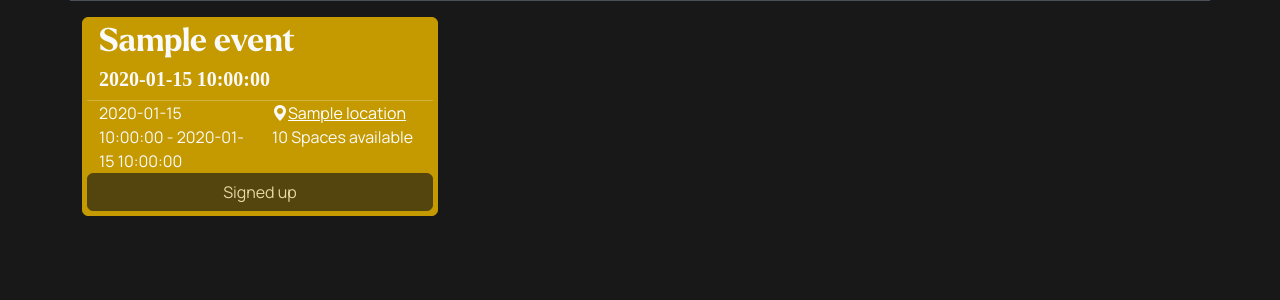
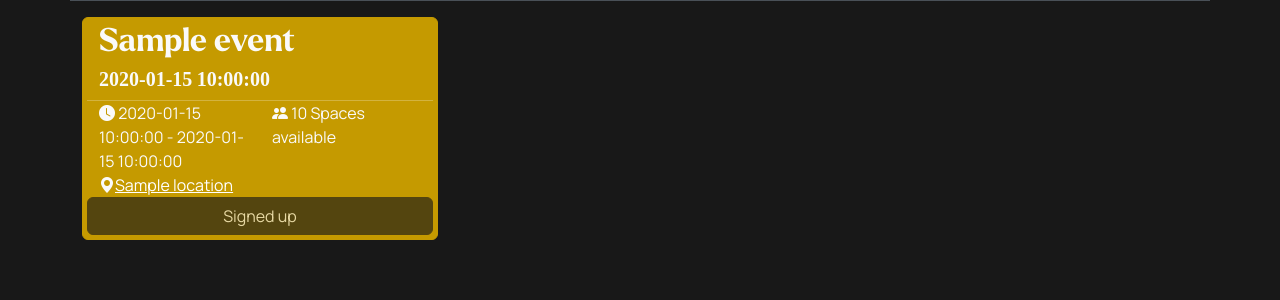
Before and after one commit to tom23collins/uob-bjj-webapp, a Flask app: template templates/index.html in a window 1280 px wide. Shown: the part 138-438 px from the top of the page. Run offline with Flask 3, Linux system fonts and the light colour scheme; the template is opened without the code that fills it: most values are stand-ins (such as "Sample title", 1, 10 or a date in 2020).

Commit message:
Added icons to cards

```diff
--- a/app.py
+++ b/app.py
@@ -65,8 +65,8 @@ def user_loader(email):
 
 @app.route('/')
 def index():
-    # Get all events from the event_table
-    session_data = db_query(app, 'SELECT * FROM event_table')
+    current_date = datetime.now().strftime('%Y-%m-%d')
+    session_data = db_query_values(app, 'SELECT * FROM event_table WHERE date >= %s', (current_date,))
     updated_sessions = []
     registrations = []
 
@@ -76,7 +76,6 @@ def index():
     registration_event_ids = {int(registration[2]) for registration in registrations}
 
     for session in session_data:
-        # Query to count how many times the event_id appears in sign_up_log
         registration_count = db_query_values(app, 'SELECT COUNT(*) FROM sign_up_log WHERE event_id = %s', (session[0],))
 
         event = {
--- a/templates/committee/create_new_event.html
+++ b/templates/committee/create_new_event.html
@@ -18,11 +18,11 @@
         </div>
         <div class="mb-3">
           <label for="start_time" class="form-label">Start time</label>
-          <input type="time" class="form-control" id="start_time" name='start_time'>
+          <input type="time" class="form-control" id="start_time" name='start_time' required>
         </div>
         <div class="mb-3">
           <label for="end_time" class="form-label">End time</label>
-          <input type="time" class="form-control" id="end_time" name='end_time'>
+          <input type="time" class="form-control" id="end_time" name='end_time' required>
         </div>
         <div class="mb-3">
           <label for="category" class="form-label">Type</label>
@@ -39,7 +39,7 @@
         </div>
         <div class="mb-3">
           <label for="location" class="form-label">Location Name</label>
-          <input type="text" class="form-control" id="location" name='location'>
+          <input type="text" class="form-control" id="location" name='location' required>
         </div>
         <div class="mb-3">
           <label for="location_link" class="form-label">Location link from Google Maps</label>
--- a/templates/index.html
+++ b/templates/index.html
@@ -14,11 +14,11 @@
         <h5>{{ row['date'] }}</h5>
         <hr class="m-0">
         <div class="col-6">
-          {{ row['start_time'] }} - {{ row['end_time'] }}
+          <i class="bi bi-clock-fill"></i> {{ row['start_time'] }} - {{ row['end_time'] }}<br>
+          <i class="bi bi-geo-alt-fill"></i><a href="{{ row['location_link'] }}" class="text-white" target="_blank">{{ row['location'] }}</a>
         </div>
         <div class="col-6">
-          <i class="bi bi-geo-alt-fill"></i><a href="{{ row['location_link'] }}" class="text-white" target="_blank">{{ row['location'] }}</a><br>
-          {{ row['capacity'] }} Spaces available
+          <i class="bi bi-people-fill"></i> {{ row['capacity'] }} Spaces available
         </div>
         <input type="hidden" name="event_id" id="event_id" value="{{ row['event_id'] }}">
         <button type="submit" class="btn btn-success" disabled>Signed up</button>
@@ -32,11 +32,11 @@
         <h5>{{ row['date'] }}</h5>
         <hr class="m-0">
         <div class="col-6">
-          {{ row['start_time'] }} - {{ row['end_time'] }}
+          <i class="bi bi-clock-fill"></i> {{ row['start_time'] }} - {{ row['end_time'] }}<br>
+          <i class="bi bi-geo-alt-fill"></i><a href="{{ row['location_link'] }}" class="text-white" target="_blank">{{ row['location'] }}</a>
         </div>
         <div class="col-6">
-          <i class="bi bi-geo-alt-fill"></i><a href="{{ row['location_link'] }}" class="text-white" target="_blank">{{ row['location'] }}</a><br>
-          {{ row['capacity'] }} Spaces available
+          <i class="bi bi-people-fill"></i> {{ row['capacity'] }} Spaces available
         </div>
         <input type="hidden" name="event_id" id="event_id" value="{{ row['event_id'] }}">
         {% if row['capacity'] == 0 %}
```
